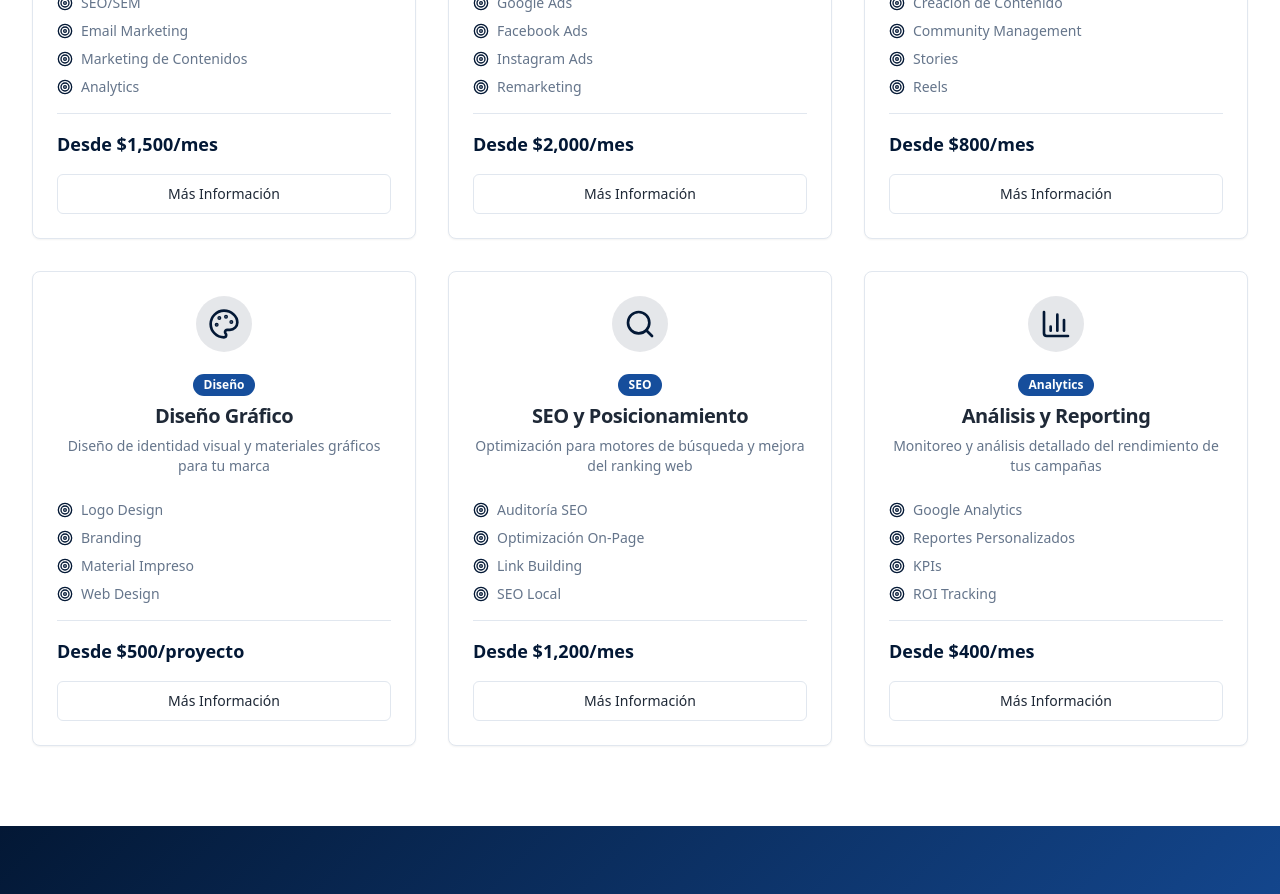
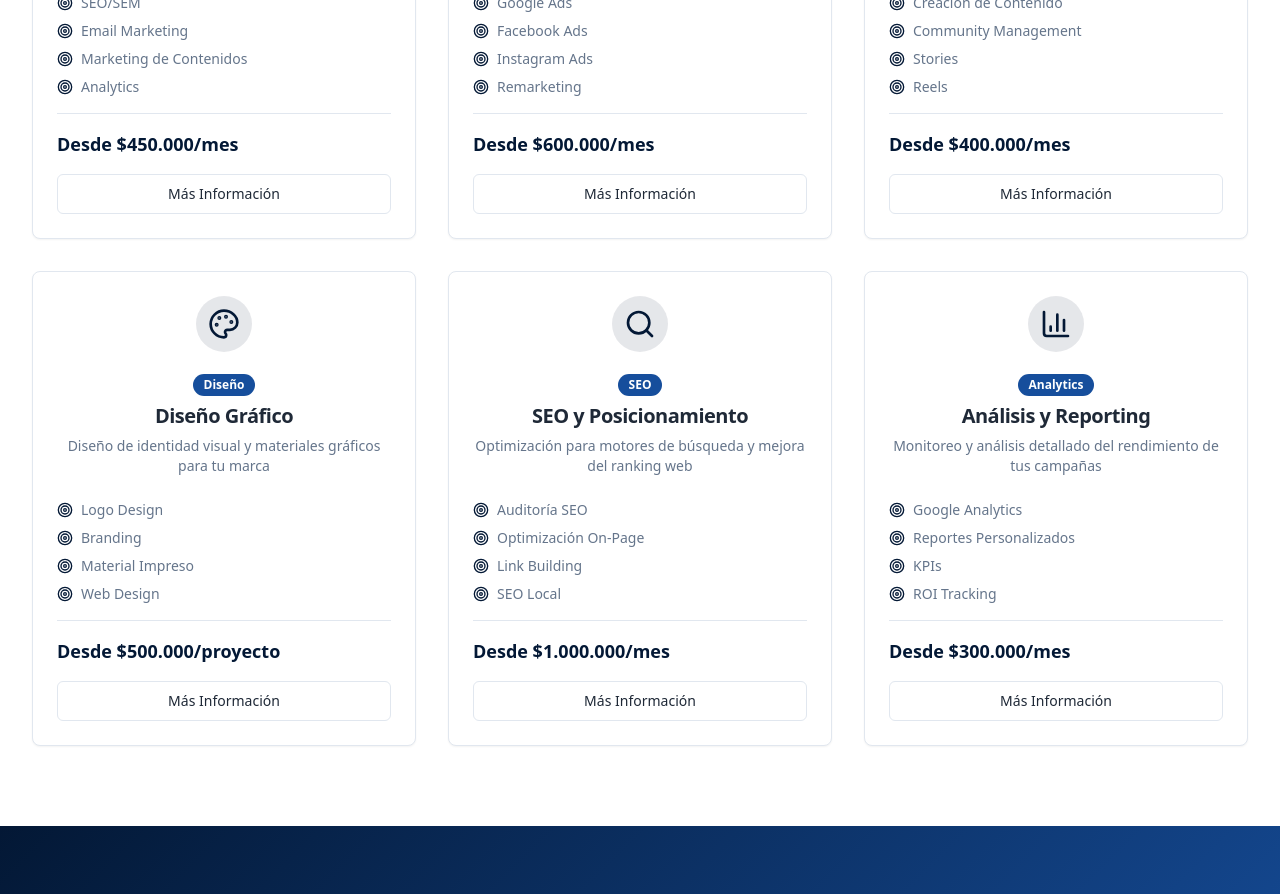
Before and after one commit to uzuma-dev/impulsa-digital, a React (Vite) app: page /servicios in a window 1280 px wide. Shown: the part 840-1734 px from the top of the page. Built offline with nearby package versions, Linux system fonts and the light colour scheme.

Commit message:
Cambio de precios

```diff
--- a/src/pages/Services.tsx
+++ b/src/pages/Services.tsx
@@ -23,7 +23,7 @@ const Services = () => {
       description: "Estrategias integrales de marketing digital para hacer crecer tu negocio en línea",
       icon: <TrendingUp className="h-8 w-8" />,
       features: ["SEO/SEM", "Email Marketing", "Marketing de Contenidos", "Analytics"],
-      price: "Desde $1,500/mes",
+      price: "Desde $450.000/mes",
       category: "Digital"
     },
     {
@@ -32,7 +32,7 @@ const Services = () => {
       description: "Campañas publicitarias efectivas en Google Ads, Facebook e Instagram",
       icon: <Megaphone className="h-8 w-8" />,
       features: ["Google Ads", "Facebook Ads", "Instagram Ads", "Remarketing"],
-      price: "Desde $2,000/mes",
+      price: "Desde $600.000/mes",
       category: "Publicidad"
     },
     {
@@ -41,7 +41,7 @@ const Services = () => {
       description: "Creación y gestión de contenido para todas tus redes sociales",
       icon: <Heart className="h-8 w-8" />,
       features: ["Creación de Contenido", "Community Management", "Stories", "Reels"],
-      price: "Desde $800/mes",
+      price: "Desde $400.000/mes",
       category: "Social Media"
     },
     {
@@ -50,7 +50,7 @@ const Services = () => {
       description: "Diseño de identidad visual y materiales gráficos para tu marca",
       icon: <Palette className="h-8 w-8" />,
       features: ["Logo Design", "Branding", "Material Impreso", "Web Design"],
-      price: "Desde $500/proyecto",
+      price: "Desde $500.000/proyecto",
       category: "Diseño"
     },
     {
@@ -59,7 +59,7 @@ const Services = () => {
       description: "Optimización para motores de búsqueda y mejora del ranking web",
       icon: <Search className="h-8 w-8" />,
       features: ["Auditoría SEO", "Optimización On-Page", "Link Building", "SEO Local"],
-      price: "Desde $1,200/mes",
+      price: "Desde $1.000.000/mes",
       category: "SEO"
     },
     {
@@ -68,7 +68,7 @@ const Services = () => {
       description: "Monitoreo y análisis detallado del rendimiento de tus campañas",
       icon: <BarChart3 className="h-8 w-8" />,
       features: ["Google Analytics", "Reportes Personalizados", "KPIs", "ROI Tracking"],
-      price: "Desde $400/mes",
+      price: "Desde $300.000/mes",
       category: "Analytics"
     }
   ];
```
